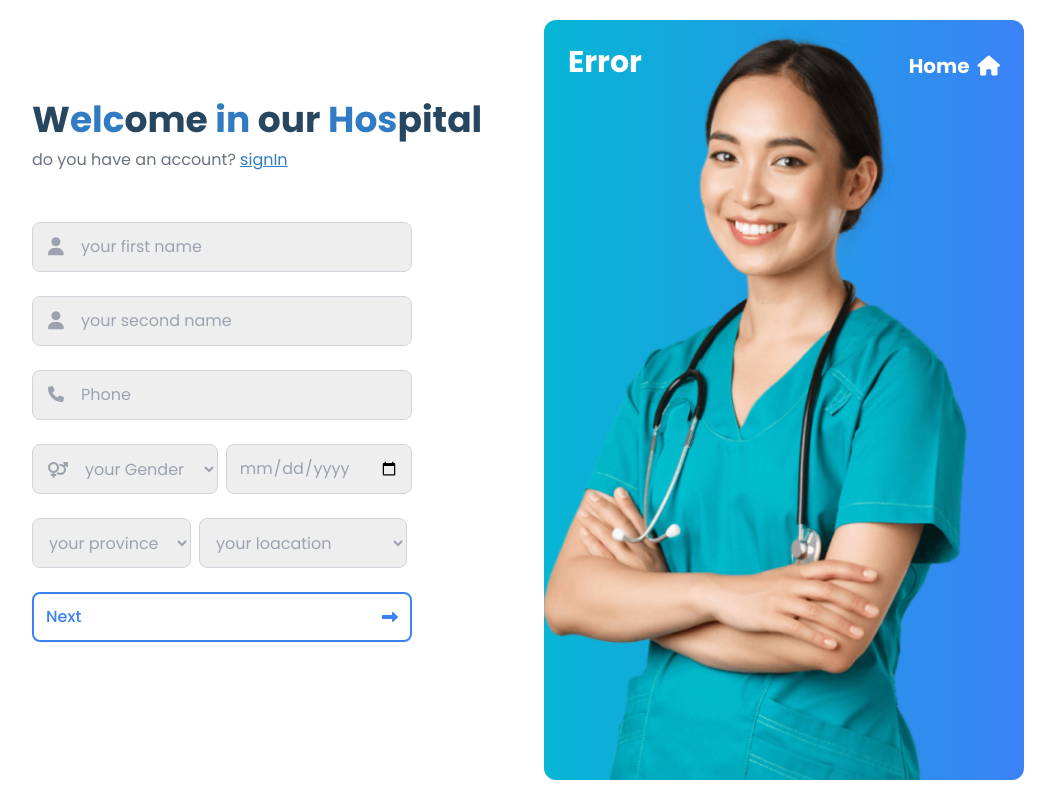
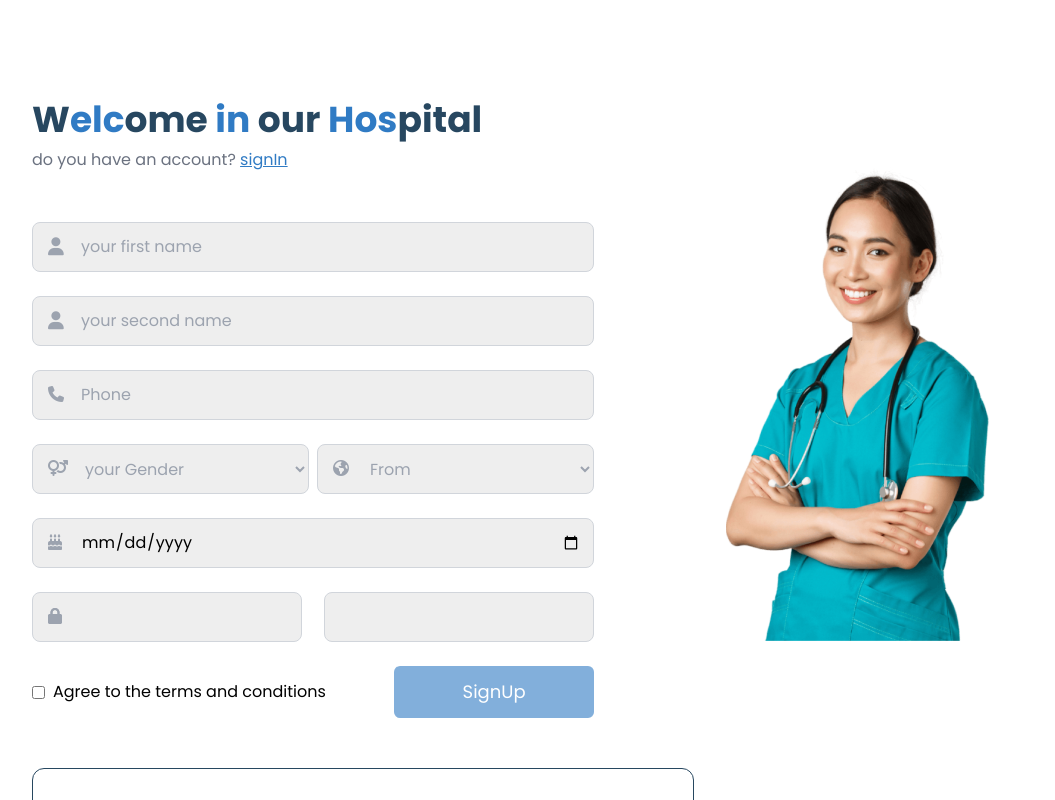
Before and after one commit to Mostafa-Sukhnia/Error-hospital, a React (Create React App) app: page /signup in a window 1280 px wide. Shown: the whole page, without its empty margins (112-1167 px from the left). Built offline with nearby package versions, Linux system fonts and the light colour scheme.

Commit message:
therd try !!

```diff
--- a/src/Router/signUp.jsx
+++ b/src/Router/signUp.jsx
@@ -224,292 +224,99 @@ const SignUp = () => {
                     <option value="male">Male</option>
                     <option value="female">Female</option>
                   </select>
-                  <i className="fa-solid fa-venus-mars absolute top-[18px] text-gray-400 left-4"></i>
+                  <i className="fa-solid fa-venus-mars absolute top-[16px] left-4 text-gray-400"></i>
                 </div>
 
-                <input
-                  required
-                  type="date"
-                  className=" h-[50px] bg-[#eee] p-3 text-gray-400 w-[50%]  border-[1.5px] border-gray-300 rounded-lg focus:border-secondColor focus:outline-none  hover:border-l-secondColor hover:bg-white focus:bg-white duration-500"
-                  value={birth}
-                  onChange={(e) => {
-                    console.log(e.target.value);
-                    setBirth(e.target.value);
-                  }}
-                />
-              </div>
-
-              <div className="flex gap-2">
-                <div>
+                <div className="relative w-[50%]">
                   <select
                     required
-                    id="province"
-                    className="bg-[#eee] p-3  w-full h-[50px]  border-[1.5px] border-gray-300 rounded-lg focus:border-secondColor focus:outline-none  hover:border-l-secondColor hover:bg-white focus:bg-white duration-500 text-gray-400"
-                    name="provinces"
+                    name="gender"
+                    className="bg-[#eee] p-3 pl-12 w-full h-[50px] border-[1.5px] border-gray-300 rounded-lg focus:border-secondColor focus:outline-none hover:border-l-secondColor hover:bg-white focus:bg-white duration-500 text-gray-400"
                     onChange={(e) => {
                       console.log(e.target.value);
                       setFrom(e.target.value);
                     }}
                   >
-                    <option className="bg-black" value="">
-                      your province
-                    </option>
-                    <option className="bg-black" value="aleppo">
-                      Aleppo
-                    </option>
-                    <option className="bg-black" value="damascus">
-                      Damascus
-                    </option>
-                    <option className="bg-black" value="homs">
-                      Homs
-                    </option>
-                    <option className="bg-black" value="hama">
-                      Hama
-                    </option>
-                    <option className="bg-black" value="idlib">
-                      Idlib
-                    </option>
-                    <option className="bg-black" value="latakia">
-                      Latakia
-                    </option>
-                    <option className="bg-black" value="tartus">
-                      Tartus
-                    </option>
-                    <option className="bg-black" value="daraa">
-                      Daraa
-                    </option>
-                    <option className="bg-black" value="sweida">
-                      As-Suwayda
-                    </option>
-                    <option className="bg-black" value="deir-ez-zor">
-                      Deir ez-Zor
-                    </option>
-                    <option className="bg-black" value="raqqa">
-                      Raqqa
-                    </option>
-                    <option className="bg-black" value="hasakah">
-                      Al-Hasakah
-                    </option>
-                    <option className="bg-black" value="quneitra">
-                      Quneitra
-                    </option>
-                    <option className="bg-black" value="not-from-syria">
-                      Not from Syria
-                    </option>
+                    <option value="gender">From</option>
+                    <option value="America">America</option>
+                    <option value="Syria">Syria</option>
+                    <option value="Germany">Germany</option>
                   </select>
+                  <i className="fa-solid fa-earth-americas absolute top-[16px] left-4 text-gray-400"></i>
                 </div>
-                <div>
-                  {/* <label className="text-gray-400">
-                    <i className="fa-solid fa-location-crosshairs text-blue-500"></i>{" "}
-
-                  </label> */}
-                  <select
-                    required
-                    onChange={(e) => {
-                      console.log(e.target.value);
-                      setLive(e.target.value);
-                    }}
-                    className="bg-[#eee] p-3  w-full h-[50px]  border-[1.5px] border-gray-300 rounded-lg focus:border-secondColor focus:outline-none  hover:border-l-secondColor hover:bg-white focus:bg-white duration-500 text-gray-400 scroll-bar-500"
-                    name="villages"
-                  >
-                    <optgroup className="bg-black" label="Idlib Countryside">
-                      <option value=" ">your loacation</option>
-                      <option value="aqrabat">aqrabat</option>
-                      <option value="Atma">Atma</option>
-                      <option value="sarmada">Sarmada</option>
-                      <option value="al-dana">Al-Dana</option>
-                      <option value="maaratalnuman">Maarat Al-Numan</option>
-                      <option value="kafr-nabl">Kafr Nabl</option>
-                      <option value="binnish">Binnish</option>
-                      <option value="taftanaz">Taftanaz</option>
-                      <option value="ariha">Ariha</option>
-                      <option value="killi">Killi</option>
-                      <option value="harim">Harim</option>
-                      <option value="salqin">Salqin</option>
-                      <option value="qahtaniya">Qahtaniya</option>
-                      <option value="darkush">Darkush</option>
-                    </optgroup>
-                    <optgroup className="bg-black" label="Aleppo Countryside">
-                      <option value="al-bab">Al-Bab</option>
-                      <option value="jarablus">Jarablus</option>
-                      <option value="azaz">Azaz</option>
-                      <option value="mare">Mare</option>
-                      <option value="tel-rifaat">Tel Rifaat</option>
-                      <option value="suran">Suran</option>
-                      <option value="qabasin">Qabasin</option>
-                      <option value="bza'a">Bza'a</option>
-                      <option value="afrin">Afrin</option>
-                      <option value="jindires">Jindires</option>
-                      <option value="sharan">Sharan</option>
-                      <option value="bulbul">Bulbul</option>
-                      <option value="rajo">Rajo</option>
-                      <option value="sheikh-hadid">Sheikh Hadid</option>
-                    </optgroup>
-                  </select>
-                </div>
-              </div>
-              <button
-                className="bg-white p-3 font-medium hover:bg-blue-500 hover:text-white w-full h-[50px] border-2 rounded-lg focus:outline-none border-blue-500 duration-500 text-blue-500 flex items-center justify-between"
-                onClick={() => {
-                  if (
-                    fname !== "" &&
-                    lname !== "" &&
-                    phonNumber !== "" &&
-                    gender !== "your Gender" &&
-                    birth !== "" &&
-                    from !== "" &&
-                    live !== ""
-                  ) {
-                    setSteps(!steps);
-                  } else {
-                    setError("you should fill the inputs");
-                  }
-                }}
-              >
-                <p>Next</p>
-                <i
-                  className="fa-solid fa-right-long"
-                  animate={{ x: [0, 5, 0] }}
-                  transition={{ duration: 0.5, repeat: Infinity }}
-                ></i>
-              </button>
-              {/* <p className="text-red-500">{error}!</p> */}
-            </form>
-          </div>
-          {/* *******+******** */}
-          <form
-            className={`flex flex-col my-[50px] gap-6 xl:pr-[100px] ${
-              steps === false ? "flex" : "hidden"
-            }`}
-            onSubmit={(e) => {
-              signUpHandling(e);
-            }}
-          >
-            <div className="relative">
-              <input
-                required
-                type="email"
-                className="   bg-[#eee] pl-12 w-full  border-[1.5px] border-gray-300 p-3 rounded-lg focus:border-secondColor focus:outline-none  hover:border-l-secondColor hover:bg-white focus:bg-white duration-500"
-                placeholder="Email"
-                value={email}
-                onChange={(e) => setEmail(e.target.value)}
-              />
-              <i className="fa-solid fa-user absolute top-[16px] left-4 text-gray-400"></i>
               </div>
 
               <div className="relative">
                 <input
-                minLength={6}
-                maxLength={12}
                   required
-                type={`${showPassWord ? "text" : "password"}`}
-                className="   bg-[#eee] pl-12 w-full  border-[1.5px] border-gray-300 p-3 rounded-lg focus:border-secondColor focus:outline-none  hover:border-l-secondColor hover:bg-white focus:bg-white duration-500"
-                placeholder="password"
+                  type="date"
+                  className="bg-[#eee] p-3 pl-12 w-full h-[50px] border-[1.5px] border-gray-300 rounded-lg focus:border-secondColor focus:outline-none hover:border-l-secondColor hover:bg-white focus:bg-white duration-500"
+                  onChange={(e) => setBirth(e.target.value)}
+                />
+                <i className="fa-solid fa-cake-candles absolute top-[16px] left-4 text-gray-400"></i>
+              </div>
+
+              <div className="relative flex justify-between gap-3 w-full">
+                <div className="w-[48%]">
+                  <input
+                    required
+                    type="password"
+                    className="bg-[#eee] pl-12 w-full h-[50px] border-[1.5px] border-gray-300 p-3 rounded-lg focus:border-secondColor focus:outline-none hover:border-l-secondColor hover:bg-white focus:bg-white duration-500"
                     value={password}
                     onChange={(e) => setPassword(e.target.value)}
+                    minLength={6}
                   />
-              <i
-                className={`fa-regular fa-eye absolute top-[16px] right-4 text-gray-400 cursor-pointer ${
-                  showPassWord ? "hidden" : "block"
-                }`}
-                onClick={showHandling}
-              ></i>
-              <i
-                className={`fa-regular fa-eye-slash absolute top-[16px] right-4 text-gray-400 cursor-pointer ${
-                  showPassWord ? "block" : "hidden"
-                }`}
-                onClick={showHandling}
-              ></i>
-              <i className="fa-solid fa-key absolute top-[16px] left-4 text-gray-400"></i>
+                  <i className="fa-solid fa-lock absolute top-[16px] left-4 text-gray-400"></i>
                 </div>
-            <div className="relative">
+                <div className="w-[48%]">
                   <input
                     required
-                type={`${showPassWord ? "text" : "password"}`}
-                className="   bg-[#eee] pl-12 w-full  border-[1.5px] border-gray-300 p-3 rounded-lg focus:border-secondColor focus:outline-none  hover:border-l-secondColor hover:bg-white focus:bg-white duration-500"
-                placeholder="password"
-                minLength={6}
-                maxLength={12}
+                    type="password"
+                    className="bg-[#eee] pl-12 w-full h-[50px] border-[1.5px] border-gray-300 p-3 rounded-lg focus:border-secondColor focus:outline-none hover:border-l-secondColor hover:bg-white focus:bg-white duration-500"
                     value={passwordConfirm}
                     onChange={(e) => setPasswordConfirm(e.target.value)}
+                    minLength={6}
                   />
-              <i
-                className={`fa-regular fa-eye absolute top-[16px] right-4 text-gray-400 cursor-pointer ${
-                  showPassWord ? "hidden" : "block"
-                }`}
-                onClick={showHandling}
-              ></i>
-              <i
-                className={`fa-regular fa-eye-slash absolute top-[16px] right-4 text-gray-400 cursor-pointer ${
-                  showPassWord ? "block" : "hidden"
-                }`}
-                onClick={showHandling}
-              ></i>
-              <i className="fa-solid fa-key absolute top-[16px] left-4 text-gray-400"></i>
+                  <i className="fa-solid fa-lock absolute top-[16px] left-4 text-gray-400"></i>
                 </div>
-            <div className="flex gap-2 items-end">
+              </div>
+
+              <div className="flex gap-2 justify-between items-center">
+                <div className="flex items-center gap-2">
                   <input
                     type="checkbox"
-                id="check"
-                required
-                checked={agreeToTheTermsConditions}
+                    className="checkbox checkbox-success"
                     onChange={() =>
                       setAgreeToTheTermsConditions(!agreeToTheTermsConditions)
                     }
-                className="h-[25px] w-[25px]"
                   />
-              <div className="w-full justify-between">
-                <label htmlFor="check">I agree to the </label>
-                <Link to="/" className="text-secondColor underline">
-                  Terms&Conditions
-                </Link>
+                  <span> Agree to the terms and conditions</span>
+                </div>
+                <div>
+                  <button
+                    type="submit"
+                    className="w-[200px] text-lg text-white bg-secondColor px-6 py-3 rounded-md disabled:opacity-60"
+                    disabled={!agreeToTheTermsConditions}
+                  >
+                    SignUp
+                  </button>
                 </div>
               </div>
-            <input
-              value="submit"
-              type="submit"
-              className="bg-white p-3 text-center font-medium hover:bg-blue-500 hover:text-white  w-full h-[50px]  border-[2px]  rounded-lg  focus:outline-none  border-blue-500 duration-500 text-blue-500"
-            />
-            <p className="text-center bg-white font-bold  text-siteColor">
-              Or SignUp with
-            </p>
-
-            <button
-              className="flex gap-3 items-center border-[1px] border-gray-300 pr-4 pl-2 py-2 rounded-lg w-full justify-between hover:bg-[#eee] duration-500 hover:text-[#4286f5]"
-              onClick={SignInWithGoogle}
-            >
-              <img
-                src={GoogleLogo}
-                alt="sign in with google"
-                className="w-[40px]"
-              />{" "}
-              <p className="font-bold">Google</p>
-            </button>
-            <p
-              onClick={() => setSteps(!steps)}
-              className="cursor-pointer text-center font-bold text-secondColor"
-            >
-              Back
-            </p>
             </form>
           </div>
+          <div className="mt-8 mb-5">
+            <button
+              onClick={SignInWithGoogle}
+              className="w-full border-[1px] border-siteColor text-center py-2 text-siteColor rounded-xl flex justify-center gap-4 items-center text-lg hover:bg-siteColor hover:text-white duration-300"
+            >
+              <img src={GoogleLogo} alt="google logo" />
+              Continue with Google
+            </button>
           </div>
-      <div className="bg-gradient-to-r  to-blue-500 from-cyan-500 w-full rounded-xl h-[95vh] overflow-hidden max-md:hidden relative flex justify-center">
-        <img
-          src={SignUP}
-          className=" w-[100%] 2xl:w-[85%] h-full object-cover object-center"
-          alt="Login"
-        />
-        <h1 className="text-3xl font-bold text-[#fff] absolute top-6  left-6">
-          Error
-        </h1>
-        <Link
-          to="/"
-          className=" flex gap-2 items-center text-xl font-bold text-[#fff] absolute top-8 right-6"
-        >
-          <p>Home</p>
-          <i className="fa-solid fa-house"></i>
-        </Link>
+        </div>
+      </div>
+      <div className="w-[45%] max-md:hidden">
+        <img src={SignUP} className="w-full h-full object-cover" alt="signup" />
       </div>
     </div>
   );
```
Lines whose indentation alone changed are shown as unchanged.
